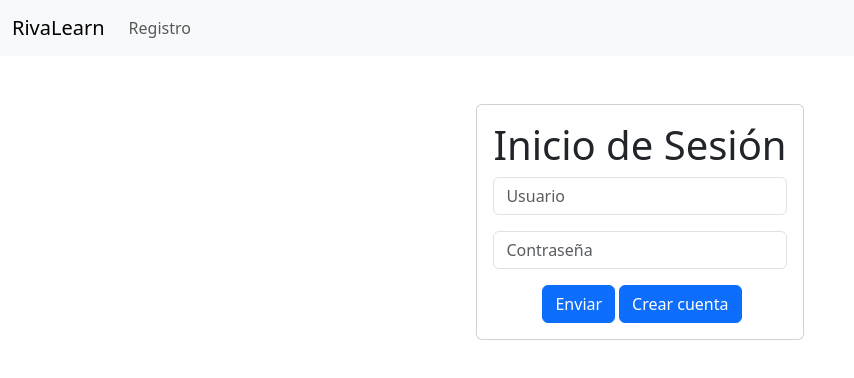
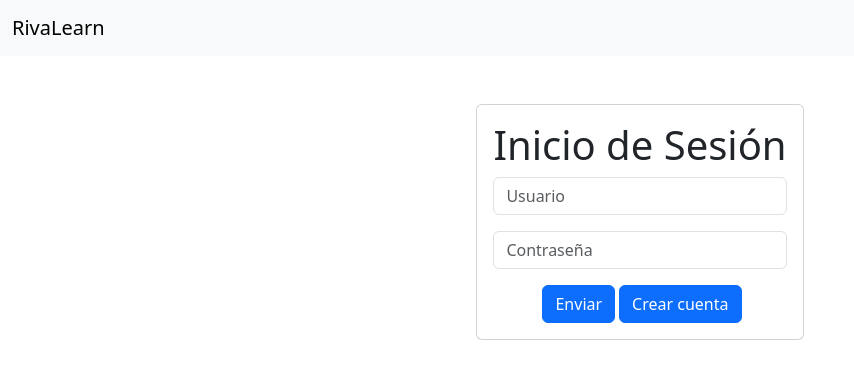
Before and after one commit to Natalia443/RivaLearn-Frontend, a React (Vite) app: page / in a window 1280 px wide. Shown: the top 378 px of the page, without its empty margins (0-854 px from the left). Built offline with nearby package versions, Linux system fonts and the light colour scheme.

Commit message:
Navbar actualizado

```diff
--- a/src/App.jsx
+++ b/src/App.jsx
@@ -21,7 +21,7 @@ function App() {
             <div className="collapse navbar-collapse" id="navbarNav">
               <ul className="navbar-nav">
                 <li className="nav-item">
-                  <Link to="/registro" className="nav-link">Registro</Link>
+                  {/* <Link to="/registro" className="nav-link">Registro</Link> */}
                 </li>
               </ul>
             </div>
```
